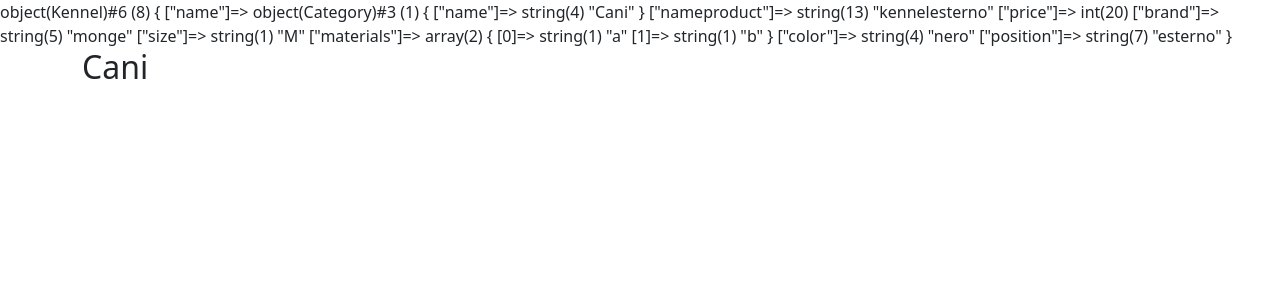
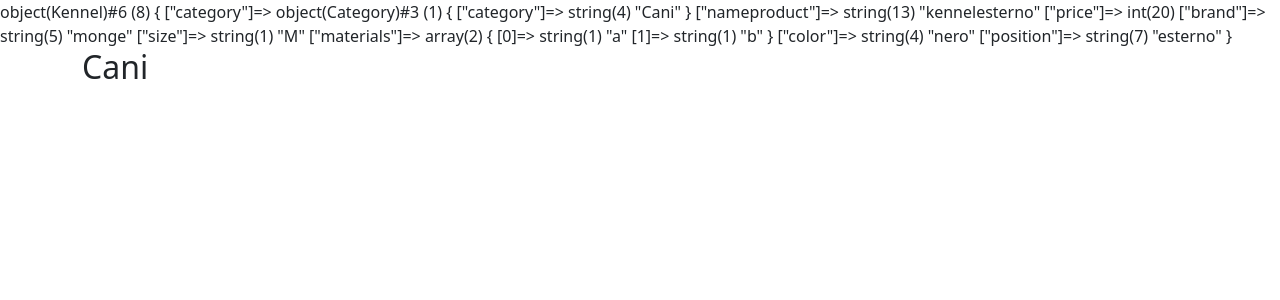
Before and after one commit to AndreaGallini/php-oop-2, a PHP site: page / in a window 1280 px wide. Shown: the top 300 px of the page. Run offline with PHP 8.4, Linux system fonts and the light colour scheme.

Commit message:
add all construct

```diff
--- a/Models/Category.php
+++ b/Models/Category.php
@@ -2,11 +2,11 @@
 
 class Category
 {
-    public $name;
+    public $category;
 
 
-    public function __construct($_name)
+    public function __construct($_category)
     {
-        $this->name = $_name;
+        $this->category = $_category;
     }
 }
--- a/partials/main.php
+++ b/partials/main.php
@@ -3,24 +3,26 @@
 include __DIR__ . '/../Models/Product.php';
 include __DIR__ . '/../Models/Kennel.php';
 //include __DIR__ . '/../Models/Game.php';
-$gatti = new Category('gatti');
-$cani = new Category('Cani');
-$croccettecane = new Product('crocchette', 19, 'monge', $cani);
-$croccettegatto = new Product('crocchette', 19, 'monge', $gatti);
-$kennelcane = new Kennel('M', 'nero', 'esterno', 'kennelesterno', 20, 'monge', $cani, ['a', 'b'], );
+$perGatto = new Category('gatti');
+$perCane = new Category('Cani');
+$croccettecane = new Product('crocchette', 19, 'monge', $perCane);
+$croccettegatto = new Product('crocchette', 19, 'monge', $perGatto);
+$kennelcane = new Kennel('M', 'nero', 'esterno', 'kennelesterno', 20, 'monge', $perCane, ['a', 'b'], );
 var_dump($kennelcane);
-//var_dump($croccettecane);
-//var_dump($croccettegatto);
+
 
 ?>
 
 <body>
     <div class="container-lg">
         <h2>
-            <?php echo $cani->name; ?>
+            <?php echo $perCane->category; ?>
         </h2>
         <div class="row">
-
+            <div class="col">
+                <img src="" alt="">
+                <h3></h3>
+            </div>
         </div>
 
 
```
Also changed, not shown: Models/Food.php (+12 -1 lines), Models/Game.php (+10 -0 lines).
